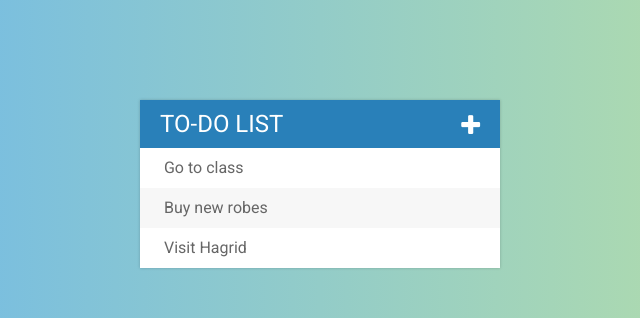
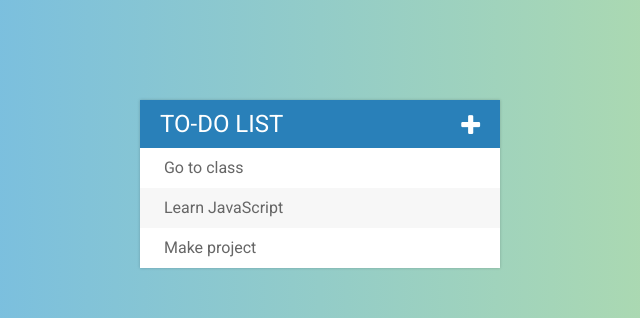
Before and after one commit to nitish14kumr/todo-list, a plain HTML site: page index.html in a window 1280 px wide. Shown: the top 318 px of the page, 320-960 px from the left. Drawn offline with nearby package versions, Linux system fonts and the light colour scheme.

Commit message:
Update index.html

```diff
--- a/index.html
+++ b/index.html
@@ -14,8 +14,8 @@
 
 		<ul>
 			<li><span><i class="fa fa-trash"></i></span> Go to class</li>
-			<li><span><i class="fa fa-trash"></i></span> Buy new robes</li>
-			<li><span><i class="fa fa-trash"></i></span> Visit Hagrid</li>
+			<li><span><i class="fa fa-trash"></i></span> Learn JavaScript</li>
+			<li><span><i class="fa fa-trash"></i></span> Make project</li>
 		</ul>
 	</div>
 	<script type="text/javascript" src="script.js"></script>
```
